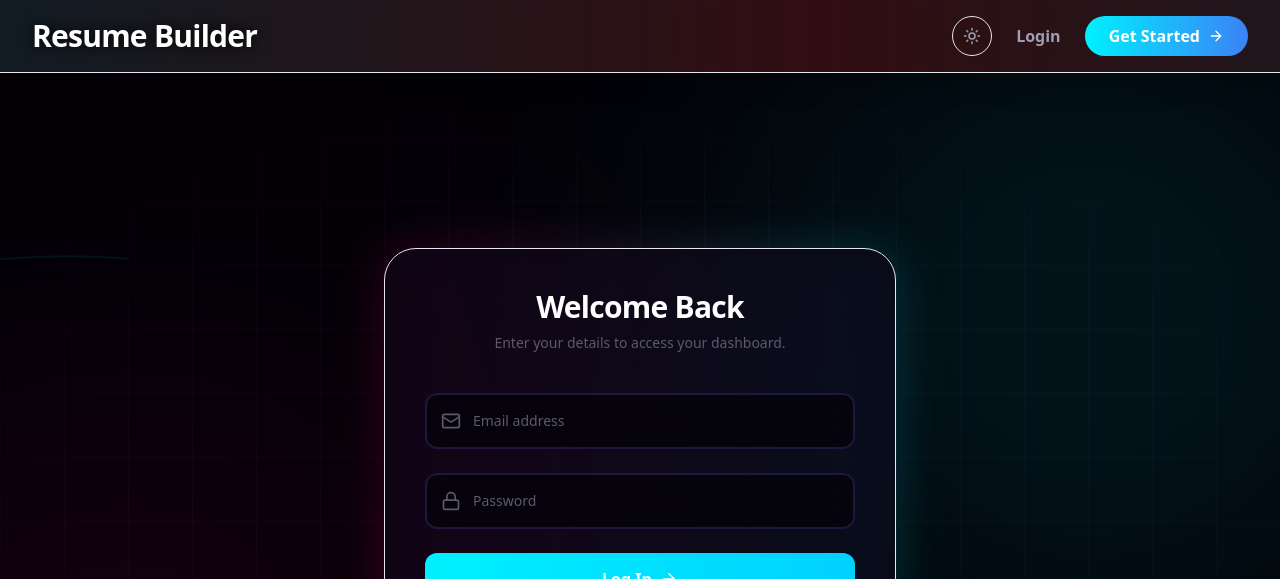
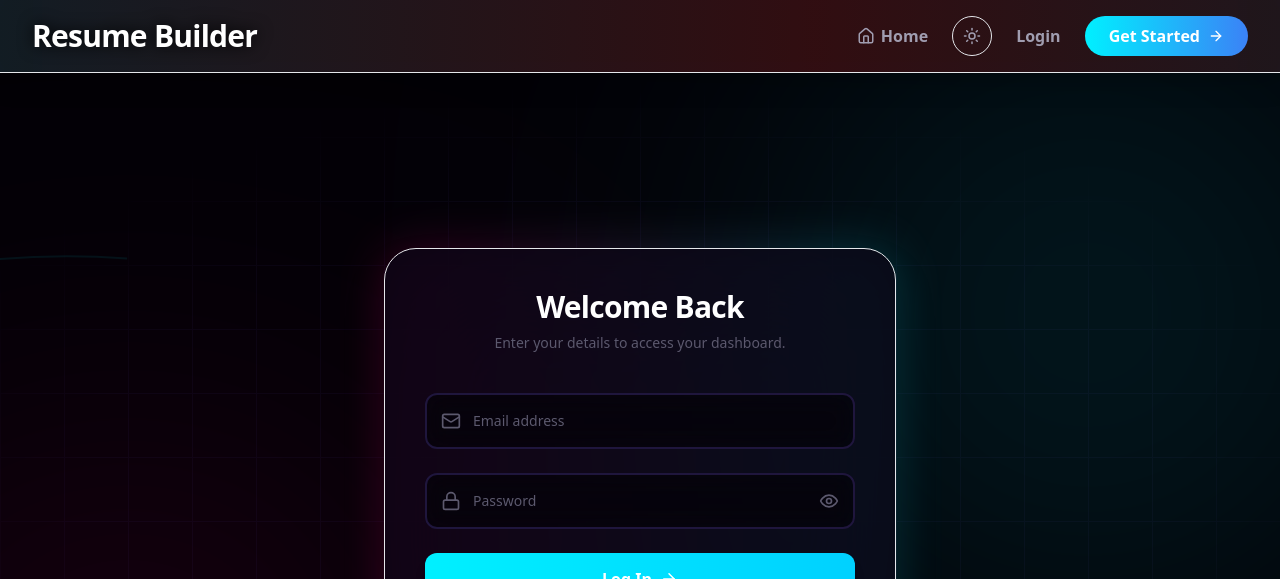
Before and after one commit to shariq001/resume-builder, a Next.js app in the folder frontend/: page /auth in a window 1280 px wide. Shown: the top 579 px of the page. Built offline with nearby package versions, Linux system fonts and the light colour scheme; no server answers.

Commit message:
feat: add show password functionality and home nav in header

```diff
--- a/frontend/components/auth/AnimatedInput.tsx
+++ b/frontend/components/auth/AnimatedInput.tsx
@@ -2,7 +2,7 @@
 
 import { motion, useReducedMotion } from "framer-motion";
 import { InputHTMLAttributes, forwardRef, useState } from "react";
-import { LucideIcon } from "lucide-react";
+import { LucideIcon, Eye, EyeOff } from "lucide-react";
 
 interface AnimatedInputProps extends InputHTMLAttributes<HTMLInputElement> {
   error?: boolean;
@@ -11,14 +11,18 @@ interface AnimatedInputProps extends InputHTMLAttributes<HTMLInputElement> {
 }
 
 export const AnimatedInput = forwardRef<HTMLInputElement, AnimatedInputProps>(
-  ({ error, icon: Icon, label, className = "", placeholder, ...props }, ref) => {
+  ({ error, icon: Icon, label, className = "", placeholder, type, ...props }, ref) => {
     const [isFocused, setIsFocused] = useState(false);
+    const [showPassword, setShowPassword] = useState(false);
     const shouldReduceMotion = useReducedMotion();
 
     const shakeAnimation = {
       x: shouldReduceMotion ? 0 : [0, -4, 4, -4, 4, 0],
       transition: { duration: 0.2 }
     };
+
+    const isPasswordType = type === "password";
+    const inputType = isPasswordType ? (showPassword ? "text" : "password") : type;
 
     return (
       <motion.div
@@ -34,11 +38,13 @@ export const AnimatedInput = forwardRef<HTMLInputElement, AnimatedInputProps>(
 
         <input
           ref={ref}
+          type={inputType}
           placeholder=" "
           onFocus={(e) => { setIsFocused(true); props.onFocus?.(e); }}
           onBlur={(e) => { setIsFocused(false); props.onBlur?.(e); }}
           className={`peer w-full bg-black/40 backdrop-blur-md border-2 rounded-xl pt-5 pb-2 outline-none text-foreground transition-all duration-300
-            ${Icon ? 'pl-12 pr-4' : 'px-4'}
+            ${Icon ? 'pl-12' : 'pl-4'}
+            ${isPasswordType ? 'pr-12' : 'pr-4'}
             ${error ? 'border-error bg-error/10 shadow-[0_0_15px_var(--color-error)]'
                     : 'border-border focus:border-primary focus:bg-background focus:shadow-[0_0_20px_var(--color-accent)]'}
           `}
@@ -55,11 +61,19 @@ export const AnimatedInput = forwardRef<HTMLInputElement, AnimatedInputProps>(
         >
           {placeholder || label}
         </label>
+
+        {isPasswordType && (
+          <button
+            type="button"
+            onClick={() => setShowPassword(!showPassword)}
+            className="absolute right-4 top-1/2 -translate-y-1/2 text-muted hover:text-primary transition-colors focus:outline-none z-10"
+          >
+            {showPassword ? <EyeOff size={20} /> : <Eye size={20} />}
+          </button>
+        )}
       </motion.div>
     );
   }
 );
 
 AnimatedInput.displayName = "AnimatedInput";
-
-AnimatedInput.displayName = "AnimatedInput";
--- a/frontend/components/layout/Header.tsx
+++ b/frontend/components/layout/Header.tsx
@@ -3,7 +3,7 @@
 import { useEffect, useState } from "react";
 import Link from "next/link";
 import { motion } from "framer-motion";
-import { ArrowRight, User as UserIcon, Moon, Sun } from "lucide-react";
+import { ArrowRight, User as UserIcon, Moon, Sun, Home } from "lucide-react";
 import { getImageUrl } from "@/lib/utils/getImageUrl";
 import { useAuthStore } from "@/lib/store/useAuthStore";
 import { ProfileModal } from "@/components/ProfileModal";
@@ -47,6 +47,11 @@ export function Header() {
           animate={{ opacity: 1, x: 0 }}
           className="relative z-10 flex items-center gap-4"
         >
+          <Link href="/" className="text-[var(--color-text-secondary)] hover:text-[var(--color-text-primary)] font-semibold transition-colors flex items-center gap-1.5 px-2 text-sm sm:text-base">
+            <Home size={18} />
+            <span className="hidden sm:inline">Home</span>
+          </Link>
+
           <button
             onClick={toggleTheme}
             className="p-2.5 rounded-full bg-[var(--color-text-primary)]/5 border border-[var(--color-text-primary)]/10 text-[var(--color-text-secondary)] hover:text-[var(--color-text-primary)] hover:bg-[var(--color-text-primary)]/10 transition-colors shadow-sm"
```
